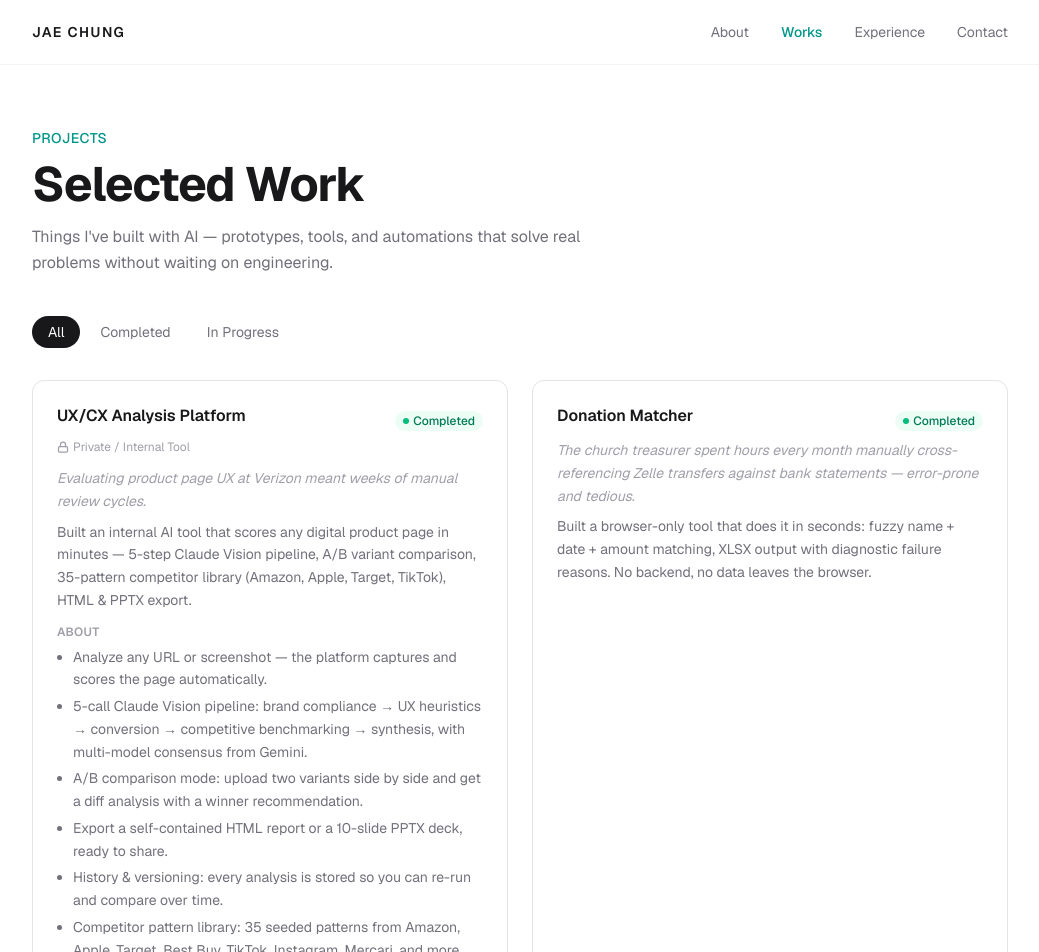
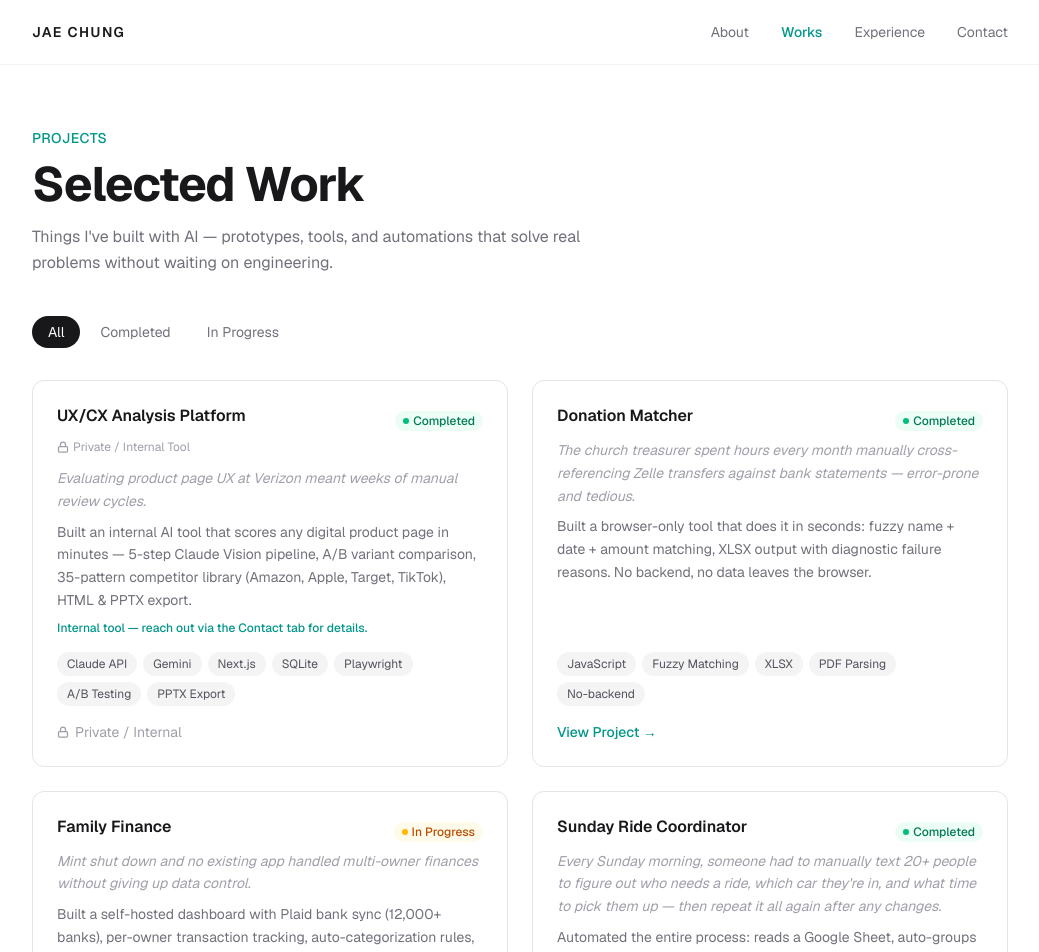
Before and after one commit to trashthejay/jae-portfolio, a Next.js app: page /works in a window 1280 px wide. Shown: the top 952 px of the page, without its empty margins (120-1159 px from the left). Built offline with nearby package versions, Linux system fonts and the light colour scheme.

Commit message:
Revert "Add About section to UX/CX Analysis Platform work card"
This reverts commit 5230613013581073fb0f98b5b32c801b54b54f2d.

```diff
--- a/components/WorkCard.tsx
+++ b/components/WorkCard.tsx
@@ -71,18 +71,6 @@ export default function WorkCard({ project }: { project: Project }) {
             <p className="text-sm text-zinc-500 leading-relaxed">{project.description}</p>
           )}
 
-          {/* About: key capabilities */}
-          {project.about && (
-            <div className="mt-3">
-              <p className="text-xs font-semibold uppercase tracking-wide text-zinc-400 mb-1.5">About</p>
-              <ul className="list-disc pl-4 space-y-1 text-sm text-zinc-500 leading-relaxed">
-                {project.about.map((item) => (
-                  <li key={item}>{item}</li>
-                ))}
-              </ul>
-            </div>
-          )}
-
           {/* Optional callout (e.g. internal tool CTA) */}
           {project.cta && (
             <p className="text-xs text-teal-600 font-medium mt-2">{project.cta}</p>
--- a/data/works.ts
+++ b/data/works.ts
@@ -3,7 +3,6 @@ export interface Project {
   title: string
   problem: string
   description: string
-  about?: string[]
   cta?: string
   tags: string[]
   link: string | null
@@ -19,14 +18,6 @@ export const works: Project[] = [
       'Evaluating product page UX at Verizon meant weeks of manual review cycles.',
     description:
       'Built an internal AI tool that scores any digital product page in minutes — 5-step Claude Vision pipeline, A/B variant comparison, 35-pattern competitor library (Amazon, Apple, Target, TikTok), HTML & PPTX export.',
-    about: [
-      'Analyze any URL or screenshot — the platform captures and scores the page automatically.',
-      '5-call Claude Vision pipeline: brand compliance → UX heuristics → conversion → competitive benchmarking → synthesis, with multi-model consensus from Gemini.',
-      'A/B comparison mode: upload two variants side by side and get a diff analysis with a winner recommendation.',
-      'Export a self-contained HTML report or a 10-slide PPTX deck, ready to share.',
-      'History & versioning: every analysis is stored so you can re-run and compare over time.',
-      'Competitor pattern library: 35 seeded patterns from Amazon, Apple, Target, Best Buy, TikTok, Instagram, Mercari, and more.',
-    ],
     cta: 'Internal tool — reach out via the Contact tab for details.',
     tags: ['Claude API', 'Gemini', 'Next.js', 'SQLite', 'Playwright', 'A/B Testing', 'PPTX Export'],
     link: 'https://github.com/vzchung/ux-platform',
```
